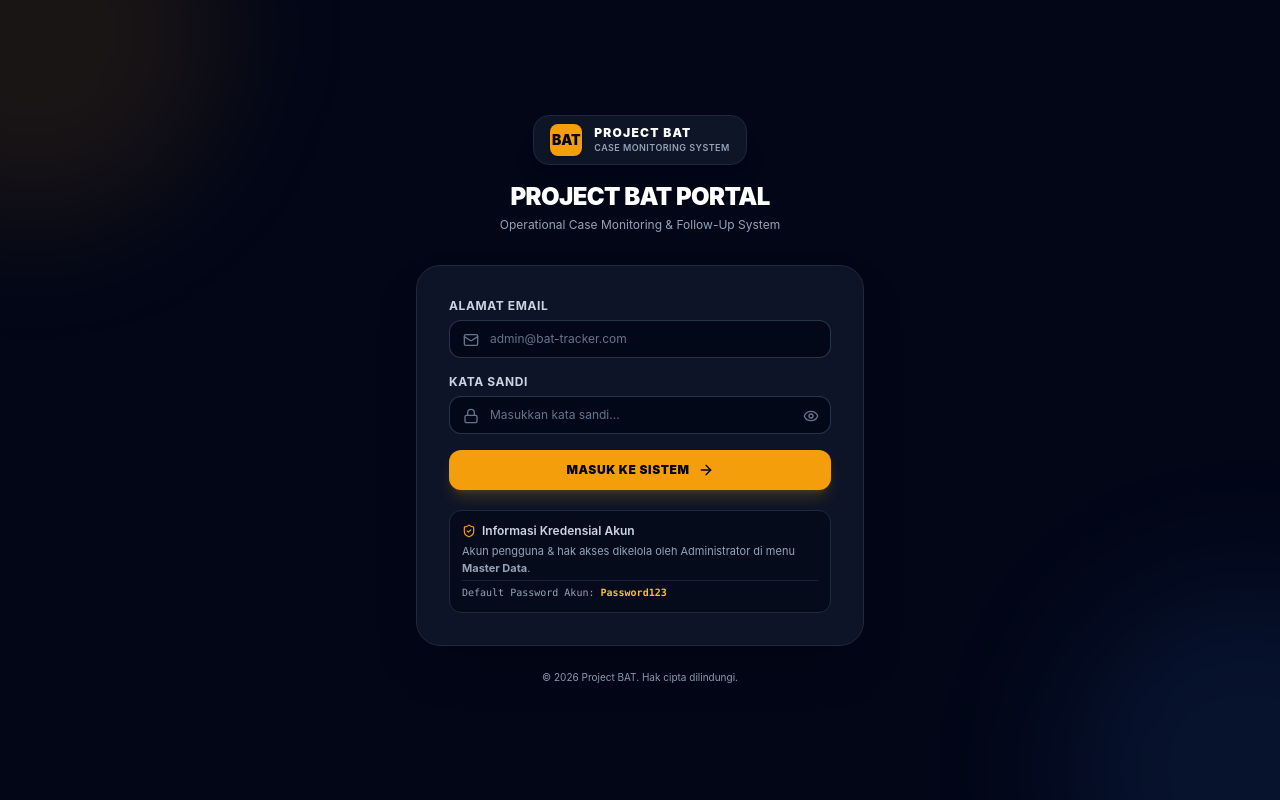
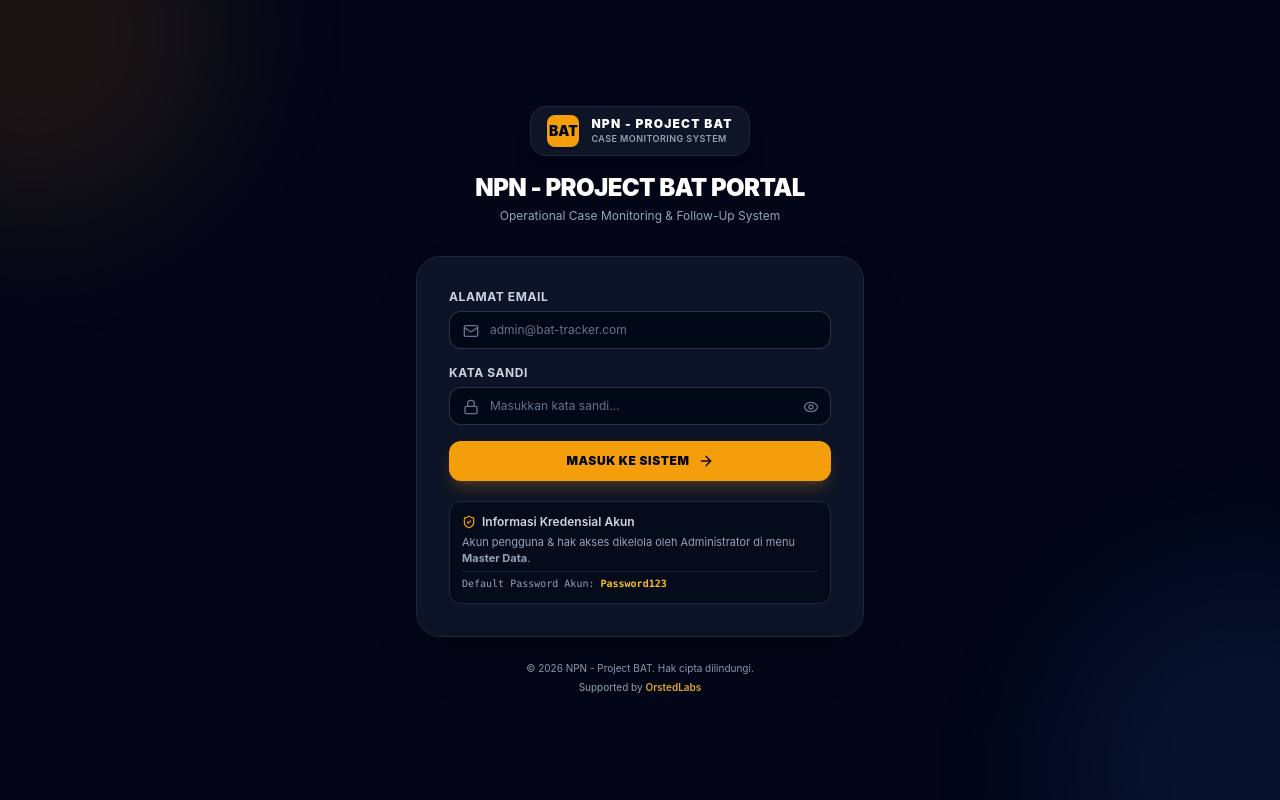
Before and after one commit to aryabatakun-creator/project-bat, a Next.js app: page /auth/login in a window 1280 px wide. Built offline with nearby package versions, Linux system fonts and the light colour scheme; no server answers.

Commit message:
feat(branding): rename Project BAT to NPN - Project BAT and add OrstedLabs remarks

```diff
--- a/src/app/auth/login/page.tsx
+++ b/src/app/auth/login/page.tsx
@@ -85,7 +85,7 @@ export default function LoginPage() {
             </div>
             <div className="text-left">
               <span className="text-xs font-black tracking-widest text-white block">
-                PROJECT BAT
+                NPN - PROJECT BAT
               </span>
               <span className="text-[9px] text-slate-400 font-semibold tracking-wider block">
                 CASE MONITORING SYSTEM
@@ -94,7 +94,7 @@ export default function LoginPage() {
           </div>
 
           <h1 className="text-2xl font-black text-white tracking-tight">
-            PROJECT BAT PORTAL
+            NPN - PROJECT BAT PORTAL
           </h1>
           <p className="text-xs text-slate-400 mt-1">
             Operational Case Monitoring &amp; Follow-Up System
@@ -178,9 +178,12 @@ export default function LoginPage() {
         </div>
 
         {/* Footer info */}
-        <p className="text-center text-[10px] text-slate-400 mt-6">
-          &copy; {new Date().getFullYear()} Project BAT. Hak cipta dilindungi.
-        </p>
+        <div className="text-center text-[10px] text-slate-400 mt-6 space-y-1">
+          <p>&copy; {new Date().getFullYear()} NPN - Project BAT. Hak cipta dilindungi.</p>
+          <p className="text-slate-400">
+            Supported by <span className="font-semibold text-amber-400/90">OrstedLabs</span>
+          </p>
+        </div>
       </div>
     </div>
   );
--- a/src/app/dashboard/page.tsx
+++ b/src/app/dashboard/page.tsx
@@ -35,7 +35,7 @@ export default function DashboardPage() {
   const defaultFilters: FilterState = {
     startDate: "",
     endDate: "",
-    project: "Project BAT",
+    project: "NPN - Project BAT",
     area: "Semua Area",
     category: "Semua Kategori",
     status: "Semua Status",
--- a/src/app/layout.tsx
+++ b/src/app/layout.tsx
@@ -4,8 +4,8 @@ import { AuthProvider } from "@/lib/authContext";
 import { AppLayoutShell } from "@/components/layout/AppLayoutShell";
 
 export const metadata: Metadata = {
-  title: "Project BAT - Case Monitoring & Follow-Up Tracker",
-  description: "Operational Case Monitoring System for Project BAT",
+  title: "NPN - Project BAT - Case Monitoring & Follow-Up Tracker",
+  description: "Operational Case Monitoring System for NPN - Project BAT (Supported by OrstedLabs)",
 };
 
 export default function RootLayout({
--- a/src/components/dashboard/ExecutivePrintReport.tsx
+++ b/src/components/dashboard/ExecutivePrintReport.tsx
@@ -190,7 +190,7 @@ export function ExecutivePrintReport({
           <div>
             <div className="flex items-center gap-2">
               <span className="bg-slate-900 text-amber-400 font-black text-xs px-2 py-0.5 rounded">
-                PROJECT BAT
+                NPN - PROJECT BAT
               </span>
               <h1 className="text-base font-black text-slate-900 tracking-tight uppercase">
                 Executive Case Monitoring &amp; Follow-Up Report
@@ -522,6 +522,12 @@ export function ExecutivePrintReport({
               })}
             </tbody>
           </table>
+
+          {/* Report Footer Remarks */}
+          <div className="mt-2.5 pt-2 border-t border-slate-300 flex items-center justify-between text-[7.5pt] text-slate-500 font-medium">
+            <span>Sistem Monitoring Kasus &amp; Tindak Lanjut &bull; NPN - Project BAT</span>
+            <span>Supported by <strong>OrstedLabs</strong></span>
+          </div>
         </div>
       </div>
     </div>
--- a/src/components/dashboard/GlobalFilterBar.tsx
+++ b/src/components/dashboard/GlobalFilterBar.tsx
@@ -112,7 +112,7 @@ export function GlobalFilterBar({
             onChange={(e) => updateField("project", e.target.value)}
             className="w-full bg-slate-50 border border-slate-200 rounded-xl px-3 py-1.5 text-xs text-slate-800 font-semibold focus:ring-2 focus:ring-amber-500 focus:outline-none"
           >
-            <option value="Project BAT">Project BAT</option>
+            <option value="NPN - Project BAT">NPN - Project BAT</option>
             <option value="Semua Project">Semua Project</option>
           </select>
         </div>
--- a/src/components/layout/HeaderBranding.tsx
+++ b/src/components/layout/HeaderBranding.tsx
@@ -26,13 +26,17 @@ export function HeaderBranding() {
 
           <div>
             <h1 className="text-base md:text-lg font-black tracking-tight text-white flex items-center gap-2">
-              <span>PROJECT BAT</span>
+              <span>NPN - PROJECT BAT</span>
               <span className="text-[11px] font-bold text-amber-400 px-2 py-0.5 rounded-md bg-amber-500/10 border border-amber-500/30">
                 CASE MONITORING &amp; FOLLOW-UP TRACKER
               </span>
             </h1>
-            <p className="text-[11px] text-slate-400 tracking-wide mt-0.5">
-              Monitoring, Evaluation, Escalation &amp; Corrective Action
+            <p className="text-[11px] text-slate-400 tracking-wide mt-0.5 flex items-center gap-2 flex-wrap">
+              <span>Monitoring, Evaluation, Escalation &amp; Corrective Action</span>
+              <span className="text-slate-600 hidden sm:inline">&bull;</span>
+              <span className="text-[10px] text-slate-400">
+                Supported by <span className="font-semibold text-amber-400/90">OrstedLabs</span>
+              </span>
             </p>
           </div>
         </div>
--- a/src/components/layout/Sidebar.tsx
+++ b/src/components/layout/Sidebar.tsx
@@ -81,8 +81,8 @@ export function Sidebar() {
             </div>
             {!isCollapsed && (
               <div className="leading-tight truncate">
-                <h2 className="text-sm font-black text-white tracking-wide">
-                  BAT TRACKER
+                <h2 className="text-xs font-black text-white tracking-wide truncate">
+                  NPN - PROJECT BAT
                 </h2>
                 <span className="text-[10px] text-slate-400 font-medium tracking-wider">
                   Operational System
@@ -184,6 +184,23 @@ export function Sidebar() {
             )}
           </div>
         </div>
+
+        {/* OrstedLabs Remarks Badge / Footer */}
+        {!isCollapsed ? (
+          <div className="px-3.5 py-2.5 bg-slate-950 border-t border-slate-800/80 flex items-center justify-between text-[10px]">
+            <span className="text-slate-400 font-medium">Supported by</span>
+            <span className="font-bold text-amber-400/90 hover:text-amber-300 transition-colors">
+              OrstedLabs
+            </span>
+          </div>
+        ) : (
+          <div
+            className="py-2 bg-slate-950 border-t border-slate-800/80 flex justify-center cursor-default"
+            title="Supported by OrstedLabs"
+          >
+            <span className="text-[9px] font-black tracking-tighter text-amber-400/80">OL</span>
+          </div>
+        )}
       </aside>
     </>
   );
```
